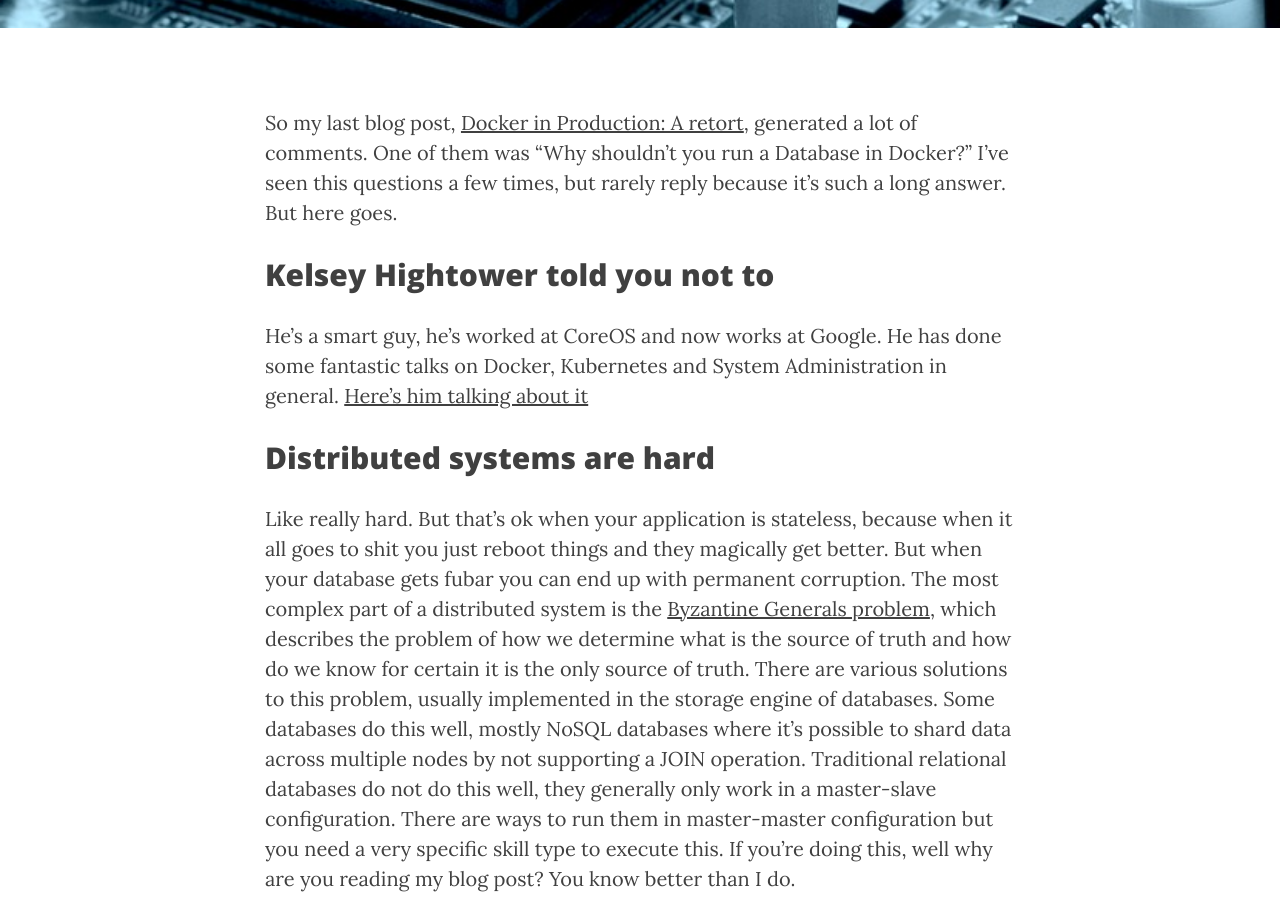
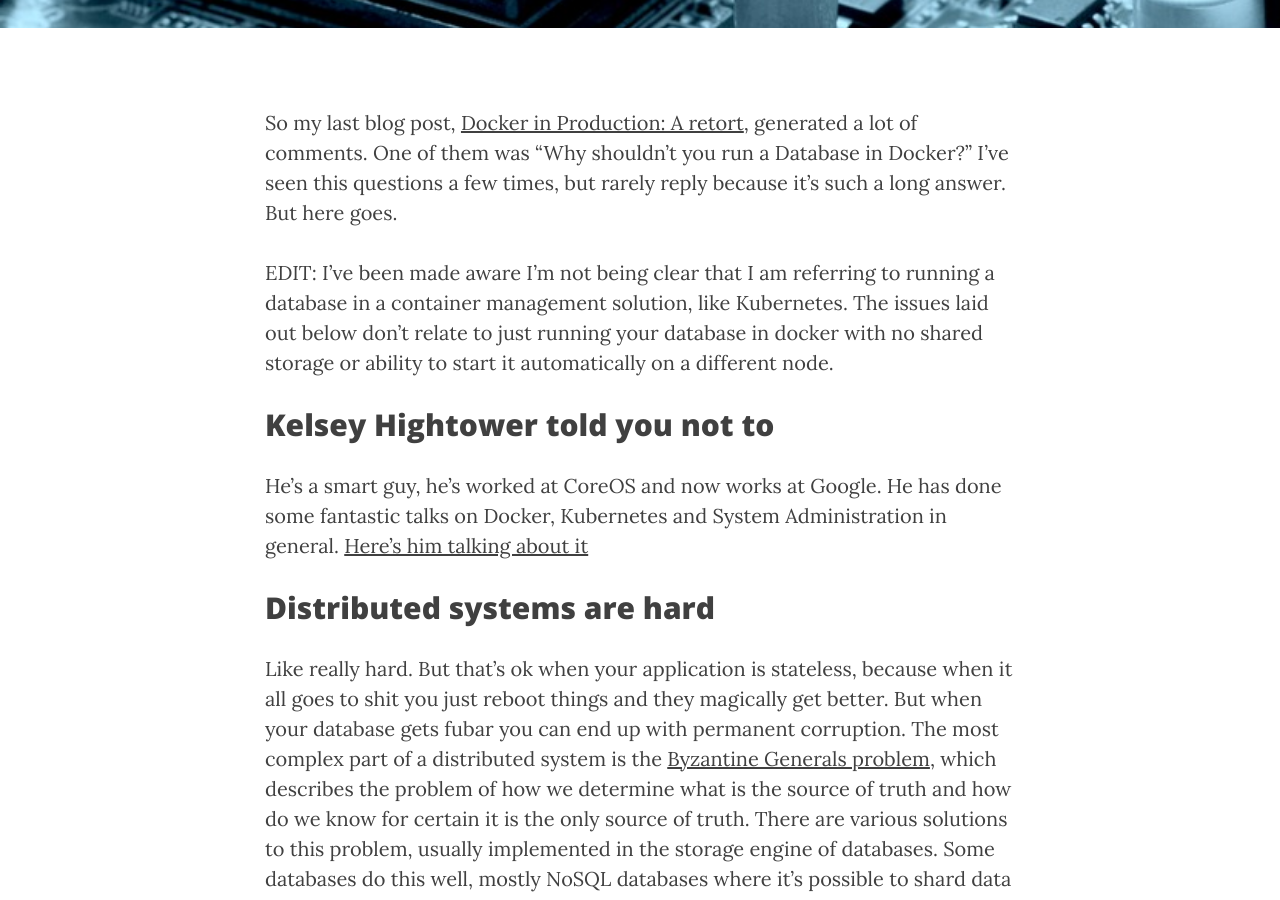
Before and after one commit to nemski/nemski.github.com, a Jekyll site: the page built from _posts/2016-11-07-thou-shalt-not-run-a-database-inside-a-container.markdown, in a window 1280 px wide and 900 px high, scrolled down 506 px. Built offline with Jekyll 4.4.1, drawn with Linux system fonts in a browser that asks for light colours; nearby versions of some CDN libraries; library files that are not in the unit come from our copies.

Commit message:
Clarify my objections

```diff
--- a/_posts/2016-11-07-thou-shalt-not-run-a-database-inside-a-container.markdown
+++ b/_posts/2016-11-07-thou-shalt-not-run-a-database-inside-a-container.markdown
@@ -5,6 +5,8 @@
 ---
 
 So my last blog post, [Docker in Production: A retort](/2016/11/05/docker-in-production/), generated a lot of comments. One of them was "Why shouldn't you run a Database in Docker?" I've seen this questions a few times, but rarely reply because it's such a long answer. But here goes.
+
+EDIT: I've been made aware I'm not being clear that I am referring to running a database in a container management solution, like Kubernetes. The issues laid out below don't relate to just running your database in docker with no shared storage or ability to start it automatically on a different node.
 
 ## Kelsey Hightower told you not to
 
```
